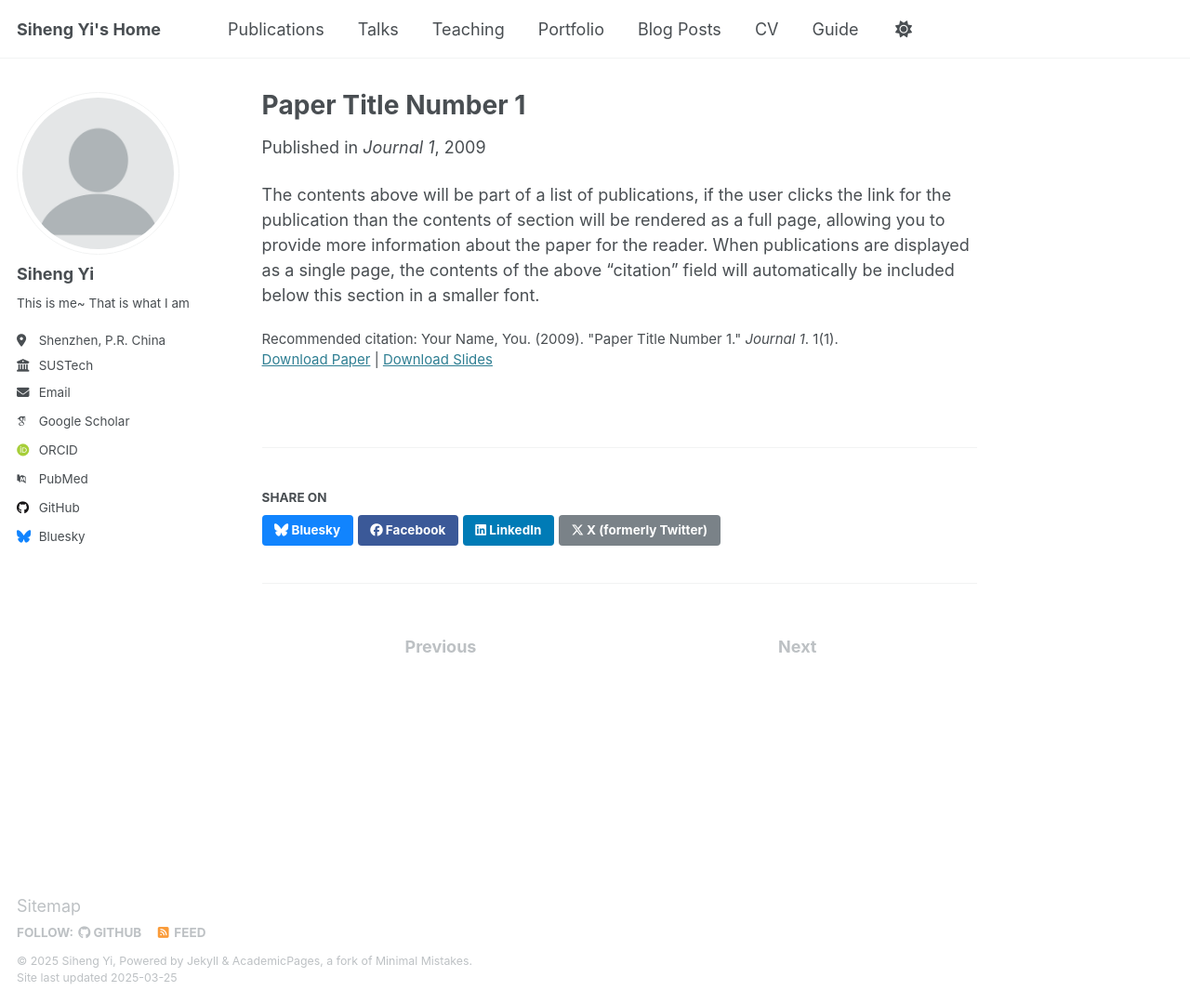
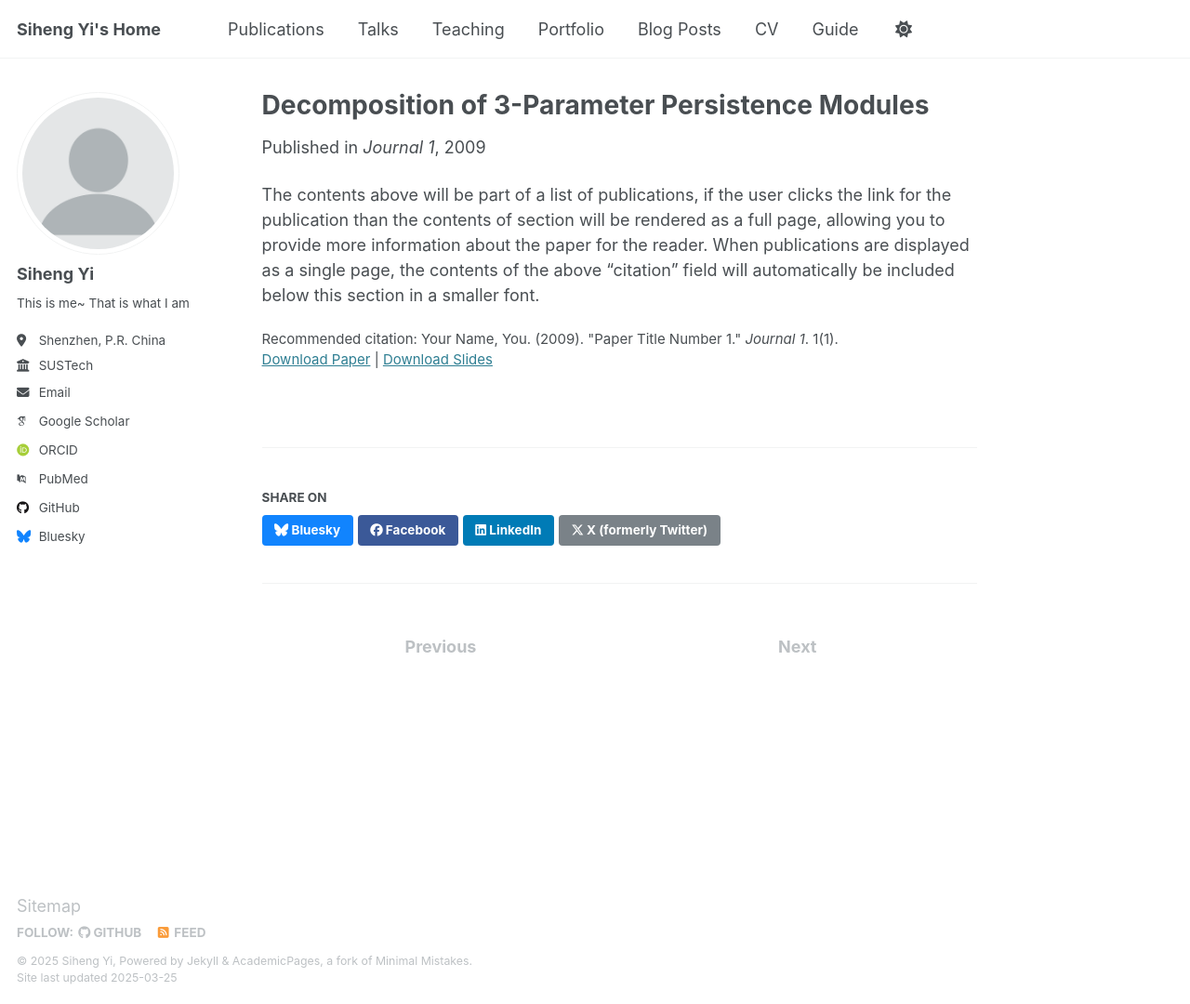
Before and after one commit to SihengYi/SihengYi.github.io, a Jekyll site: the page built from _publications/2009-10-01-paper-title-number-1.md, in a window 1280 px wide and 1080 px high. Shown: the whole window at 93% size. Built offline with Jekyll 4.4.1, drawn with Linux system fonts in a browser that asks for light colours; some web fonts are replaced.

Commit message:
Update 2009-10-01-paper-title-number-1.md

```diff
--- a/_publications/2009-10-01-paper-title-number-1.md
+++ b/_publications/2009-10-01-paper-title-number-1.md
@@ -1,5 +1,5 @@
 ---
-title: "Paper Title Number 1"
+title: "Decomposition of 3-Parameter Persistence Modules"
 collection: publications
 category: manuscripts
 permalink: /publication/2009-10-01-paper-title-number-1
```
